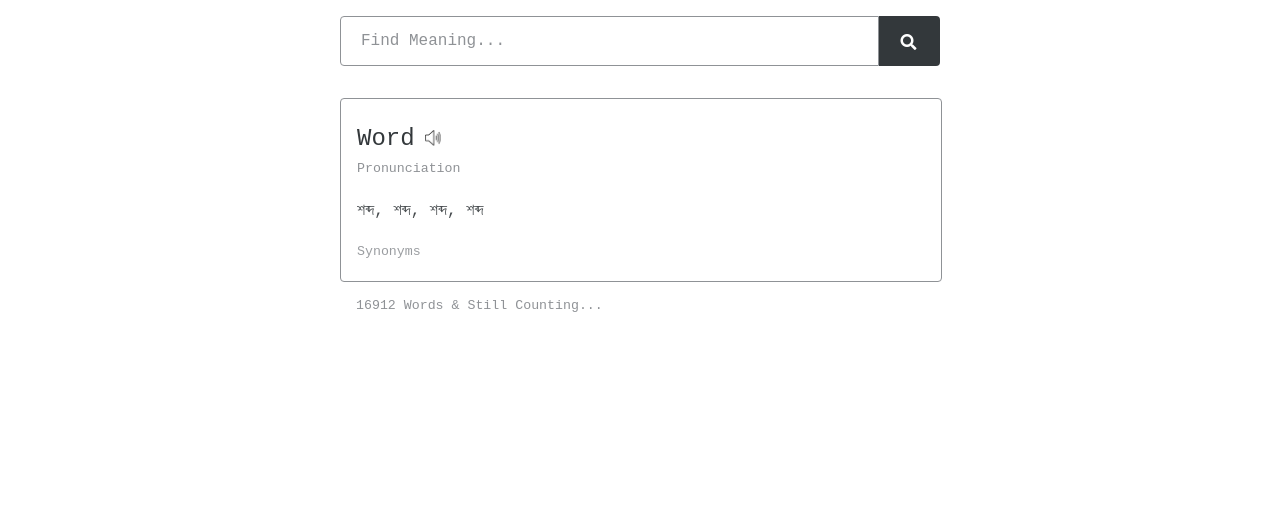
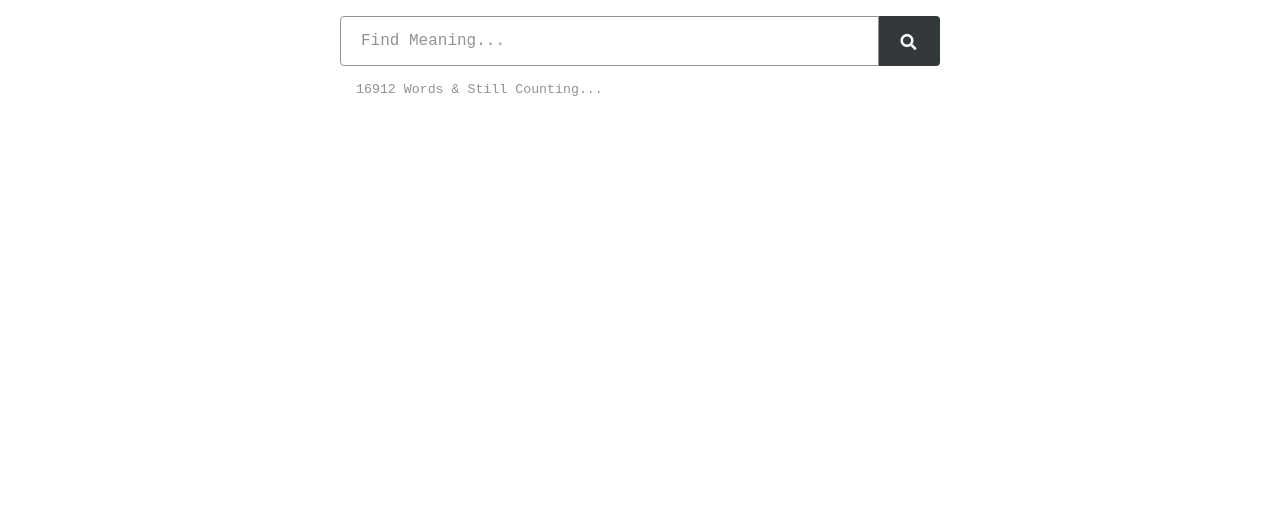
Before and after one commit to smmehrab/lexicon, a plain HTML site: page index.html in a window 1280 px wide. Shown: the part 203-724 px from the top of the page. Drawn offline with Linux system fonts and the light colour scheme; no server answers.

Commit message:
UI: Bugfix

```diff
--- a/index.html
+++ b/index.html
@@ -36,7 +36,7 @@
             </form>
 
             <!-- Output -->
-            <div class="output" title="Search on Google Translate">
+            <div class="output hide" title="Search on Google Translate">
                 <div>
                     <h2 id="outputWord">Word</h2>
                     <button id="outputListen"><img src="./assets/pngs/listen.png" alt="Listen" width="14" height="14"></button>
```
